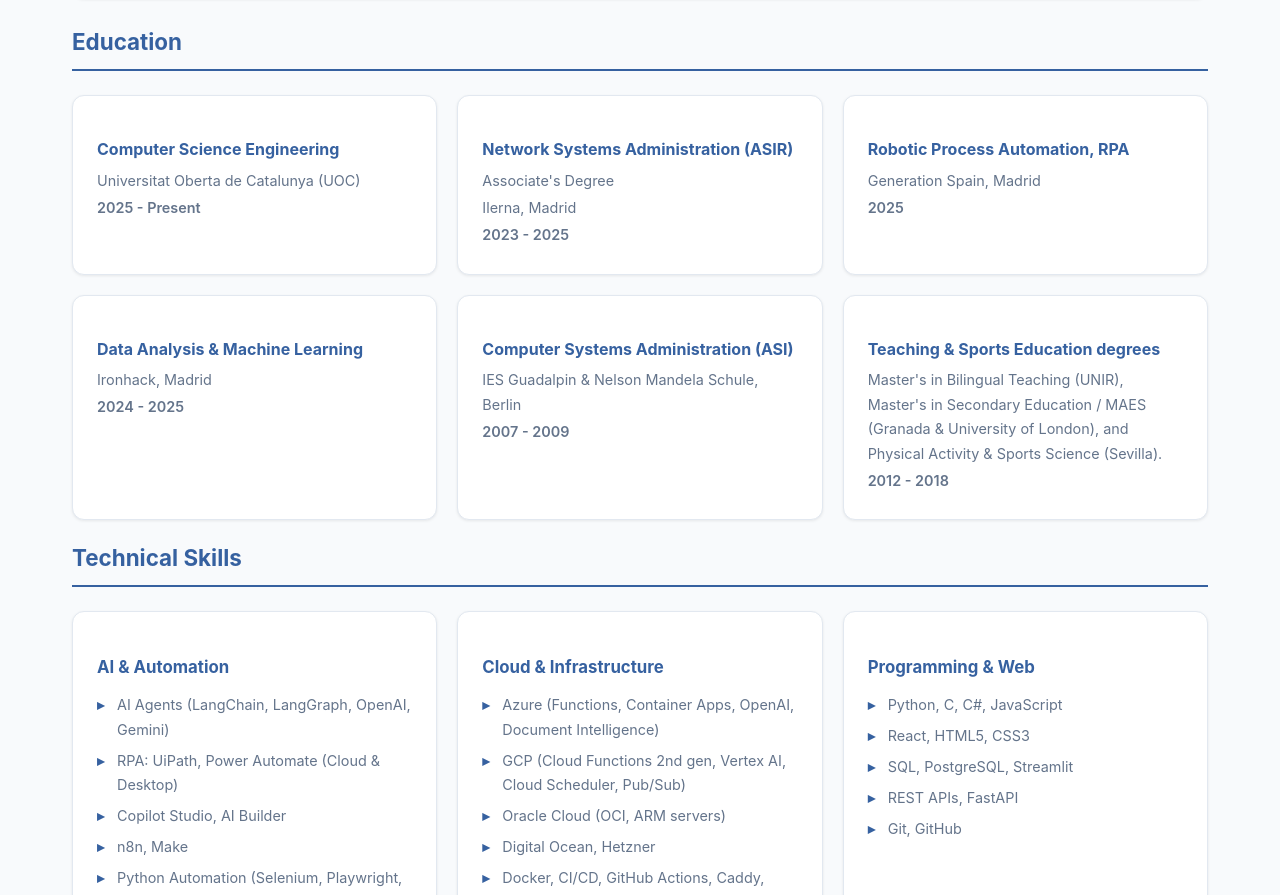
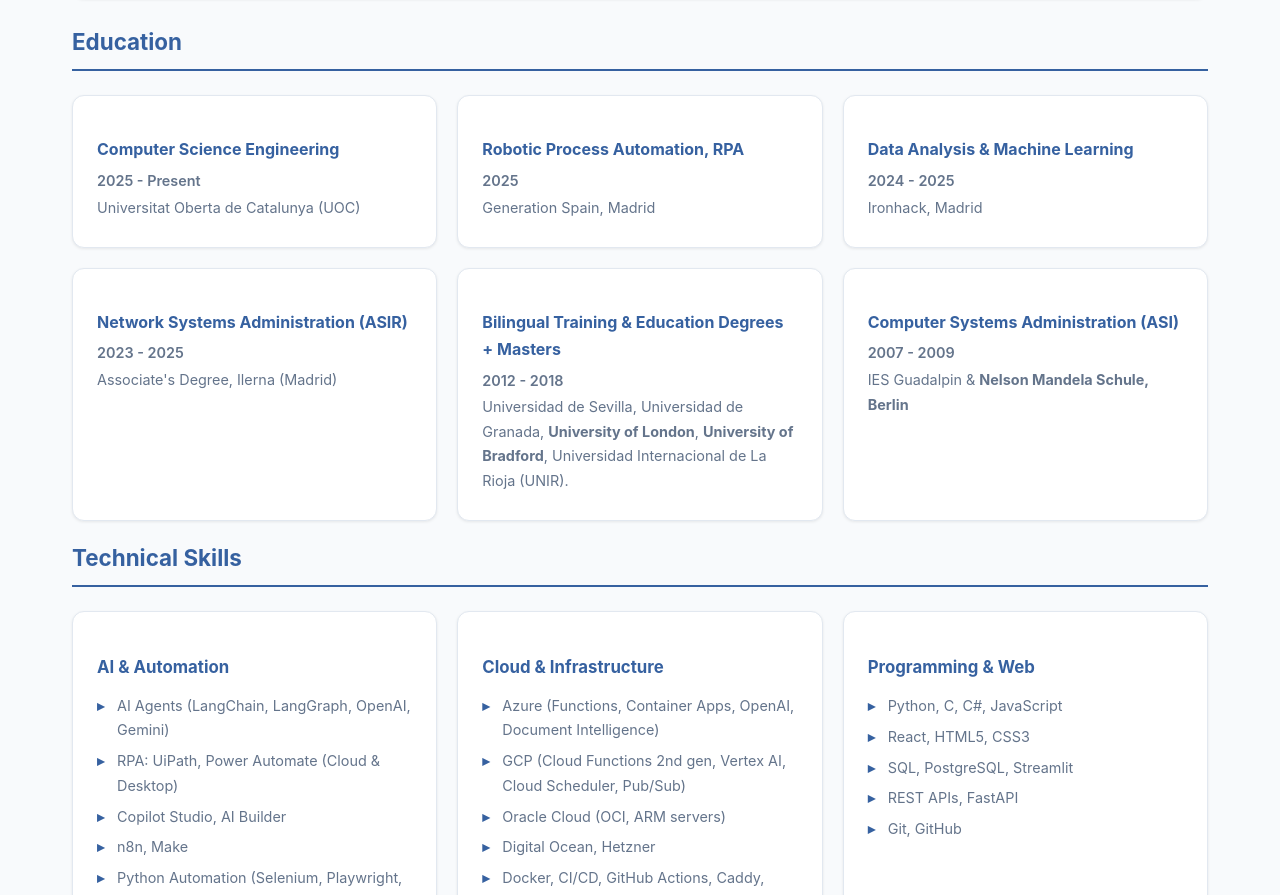
Before and after one commit to miqueasmd/miqueasmd.github.io, a website: page src/pages/resume.html in a window 1280 px wide. Shown: the part 3608-4503 px from the top of the page. Drawn offline with Linux system fonts and the light colour scheme.

Commit message:
Polish Education section: order, layout and foreign institutions
Several improvements to the Education grid:

- Reverse chronological order: UOC (2025-Present), Generation RPA
  (2025), Ironhack Data + ML (2024-2025), ASIR Ilerna (2023-2025),
  Bilingual Training + Education degrees (2012-2018), CFGS ASI
  (2007-2009).
- Each card now shows the date right under the title, with the
  institution below. Reads more naturally than the previous date-last
  layout.
- The consolidated Bilingual Training + Education Degrees + Masters
  card now lists only the universities (Universidad de Sevilla,
  Universidad de Granada, University of London, University of
  Bradford, UNIR), without naming each degree. The card title still
  conveys that this is the teaching and education branch.
- Foreign institutions are subtly bolded so they stand out without
  shouting: University of London, University of Bradford, and Nelson
  Mandela Schule, Berlin.

Result: 6 cards in 2 rows of 3, no visual gap, narrative balanced
between the recent tech reskilling and the older teaching branch.

```diff
--- a/src/pages/resume.html
+++ b/src/pages/resume.html
@@ -114,34 +114,33 @@
             <div class="education-grid">
                 <div class="education-item">
                     <h3>Computer Science Engineering</h3>
+                    <p class="date">2025 - Present</p>
                     <p>Universitat Oberta de Catalunya (UOC)</p>
-                    <p class="date">2025 - Present</p>
+                </div>
+                <div class="education-item">
+                    <h3>Robotic Process Automation, RPA</h3>
+                    <p class="date">2025</p>
+                    <p>Generation Spain, Madrid</p>
+                </div>
+                <div class="education-item">
+                    <h3>Data Analysis & Machine Learning</h3>
+                    <p class="date">2024 - 2025</p>
+                    <p>Ironhack, Madrid</p>
                 </div>
                 <div class="education-item">
                     <h3>Network Systems Administration (ASIR)</h3>
-                    <p>Associate's Degree</p>
-                    <p>Ilerna, Madrid</p>
                     <p class="date">2023 - 2025</p>
+                    <p>Associate's Degree, Ilerna (Madrid)</p>
                 </div>
                 <div class="education-item">
-                    <h3>Robotic Process Automation, RPA</h3>
-                    <p>Generation Spain, Madrid</p>
-                    <p class="date">2025</p>
-                </div>
-                <div class="education-item">
-                    <h3>Data Analysis & Machine Learning</h3>
-                    <p>Ironhack, Madrid</p>
-                    <p class="date">2024 - 2025</p>
+                    <h3>Bilingual Training & Education Degrees + Masters</h3>
+                    <p class="date">2012 - 2018</p>
+                    <p>Universidad de Sevilla, Universidad de Granada, <strong>University of London</strong>, <strong>University of Bradford</strong>, Universidad Internacional de La Rioja (UNIR).</p>
                 </div>
                 <div class="education-item">
                     <h3>Computer Systems Administration (ASI)</h3>
-                    <p>IES Guadalpin & Nelson Mandela Schule, Berlin</p>
                     <p class="date">2007 - 2009</p>
-                </div>
-                <div class="education-item">
-                    <h3>Teaching & Sports Education degrees</h3>
-                    <p>Master's in Bilingual Teaching (UNIR), Master's in Secondary Education / MAES (Granada & University of London), and Physical Activity & Sports Science (Sevilla).</p>
-                    <p class="date">2012 - 2018</p>
+                    <p>IES Guadalpin & <strong>Nelson Mandela Schule, Berlin</strong></p>
                 </div>
             </div>
         </section>
```
